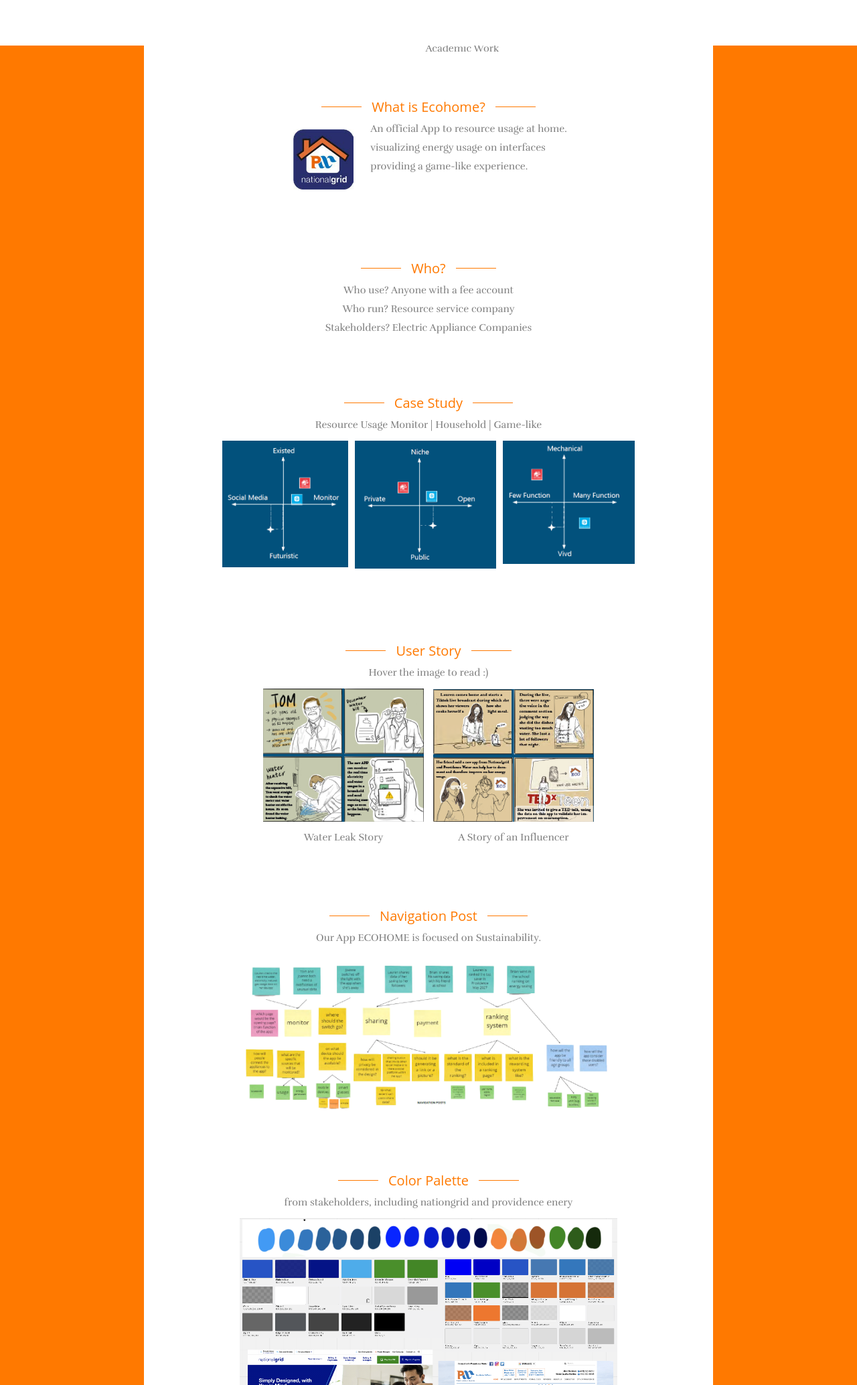
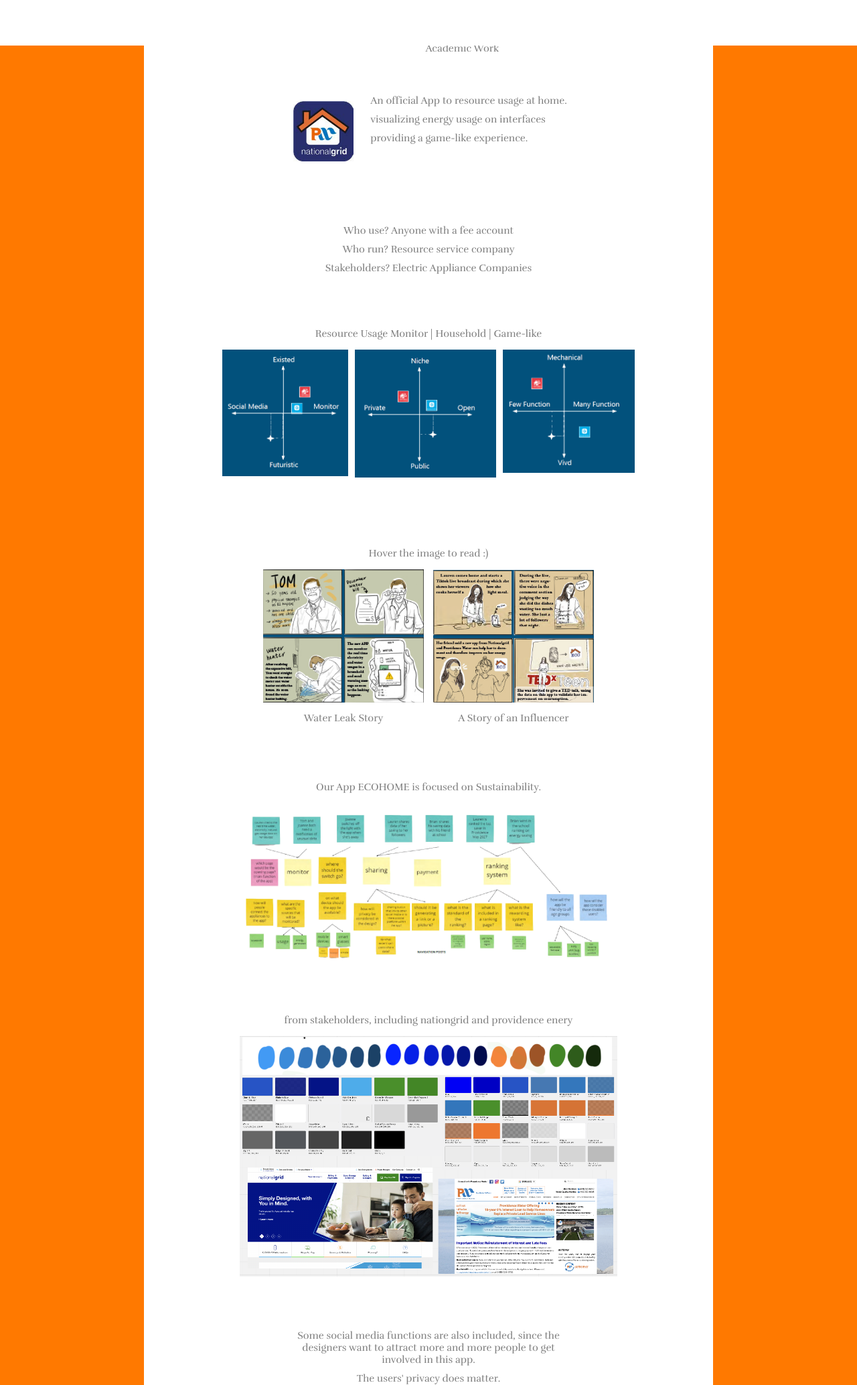
Before and after one commit to george-yi-hao-xu/Portfolio, a website: page singleWorkPages/ecoHome.html in a window 1280 px wide. Shown: the part 732-2800 px from the top of the page at 67% size. Drawn offline with nearby package versions, Linux system fonts and the light colour scheme.

Commit message:
deleting hr-line in single pages

```diff
--- a/singleWorkPages/ecoHome.html
+++ b/singleWorkPages/ecoHome.html
@@ -108,11 +108,11 @@
                 <!-- info: What is Ecohome? -->
                 <div class="work-container-row ">
                     <div class="info-content-box">
-                        <div class="hr-container">
+                        <!-- <div class="hr-container">
                             <span class="hr-line-single-work"></span>
                             <div class="hr-text"><span>What is Ecohome?</span></div>
                             <span class="hr-line-single-work"></span>
-                        </div>
+                        </div> -->
                         <div class="work-info-container">
                             <div class="work-info-card">
                                 <img src="../images/ecohome/ecohome-logo.jpg" alt="ecohome-logo.PNG" style="width:90px; margin:10px">
@@ -137,11 +137,11 @@
                 <!-- info: Who? -->
                 <div class="work-container-row">
                     <div class="info-content-box">
-                        <div class="hr-container">
+                        <!-- <div class="hr-container">
                             <span class="hr-line-single-work"></span>
                             <div class="hr-text"><span>Who?</span></div>
                             <span class="hr-line-single-work"></span>
-                        </div>
+                        </div> -->
                         <p>Who use? Anyone with a fee account</p>
                         <p>Who run? Resource service company</p>
                         <p>Stakeholders? Electric Appliance Companies</p>
@@ -151,11 +151,11 @@
                 <!-- info: Case Studies-->
                 <div class="work-container-row">
                     <div class="info-content-box">
-                        <div class="hr-container">
+                        <!-- <div class="hr-container">
                             <span class="hr-line-single-work"></span>
                             <div class="hr-text"><span>Case Study</span></div>
                             <span class="hr-line-single-work"></span>
-                        </div>
+                        </div> -->
                         <p>Resource Usage Monitor  |  Household  | Game-like</p>
                         <!-- charts -->
                         <div class="work-info-container">
@@ -179,11 +179,11 @@
                 <!-- info: User Stories -->
                 <div class="work-container-row">
                     <div class="info-content-box">
-                        <div class="hr-container">
+                        <!-- <div class="hr-container">
                             <span class="hr-line-single-work"></span>
                             <div class="hr-text"><span>User Story</span></div>
                             <span class="hr-line-single-work"></span>
-                        </div>
+                        </div> -->
 
                         <div class="work-info-container-hover-anim">
                             <p>Hover the image to read :)</p>
@@ -232,11 +232,11 @@
                 <!-- info: Navigation post-->
                 <div class="work-container-row">
                     <div class="info-content-box">
-                        <div class="hr-container">
+                        <!-- <div class="hr-container">
                             <span class="hr-line-single-work"></span>
                             <div class="hr-text"><span>Navigation Post</span></div>
                             <span class="hr-line-single-work"></span>
-                        </div>
+                        </div> -->
                         <p>
                             Our App ECOHOME is focused on Sustainability.
                         </p>
@@ -247,11 +247,11 @@
                 <!-- info: Color Palette Study-->
                 <div class="work-container-row">
                     <div class="info-content-box">
-                        <div class="hr-container">
+                        <!-- <div class="hr-container">
                             <span class="hr-line-single-work"></span>
                             <div class="hr-text"><span>Color Palette</span></div>
                             <span class="hr-line-single-work"></span>
-                        </div>
+                        </div> -->
                         <p>from stakeholders, including nationgrid and providence enery</p>
                         <img class="info-content-box-img-large" src="../images/ecohome/Color Palette.PNG" alt="Color Palette.PNG">
                     </div>
@@ -261,11 +261,11 @@
                 <!-- info: Hi-fi -->
                 <div class="work-container-row">
                     <div class="info-content-box">
-                        <div class="hr-container">
+                        <!-- <div class="hr-container">
                             <span class="hr-line-single-work"></span>
                             <div class="hr-text"><span>Hi-fi</span></div>
                             <span class="hr-line-single-work"></span>
-                        </div>
+                        </div> -->
                         <p class="img-caption">
                             Some social media functions are also included, since the designers want to attract more and more people to get involved in this app.
                         </p>
```
Also changed, not shown: singleWorkPages/osb.html (+10 -10 lines).
